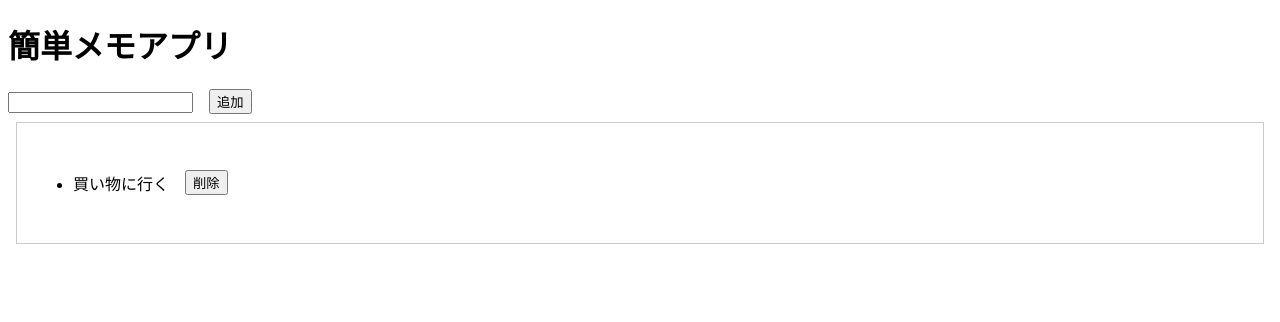
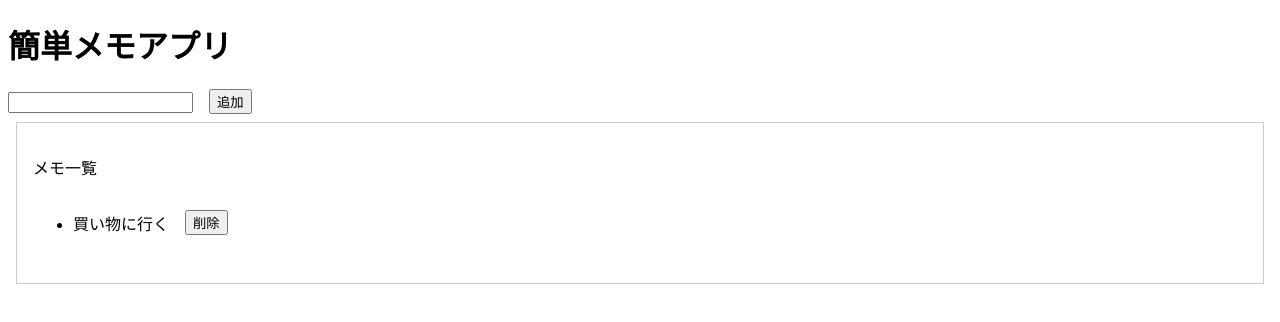
Before and after one commit to KimiyukiYamauchi/memo.react.tl, a React (Create React App) app: page / in a window 1280 px wide. Shown: the top 322 px of the page. Built offline with nearby package versions, Linux system fonts and the light colour scheme.

Commit message:
components/App

```diff
--- a/src/components/App.tsx
+++ b/src/components/App.tsx
@@ -8,6 +8,7 @@ export const App: FC = () => {
       <input type="text" />
       <SButton>追加</SButton>
       <SContainer>
+        <p>メモ一覧</p>
         <ul>
           <li>
             <SMemoWrapper>
```
